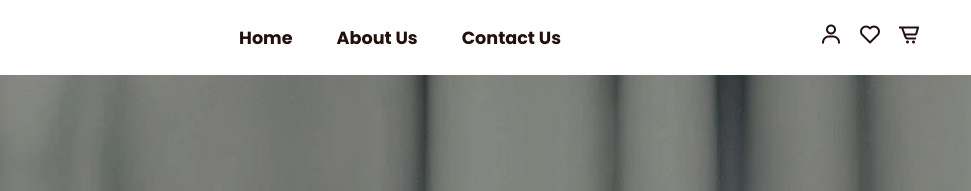
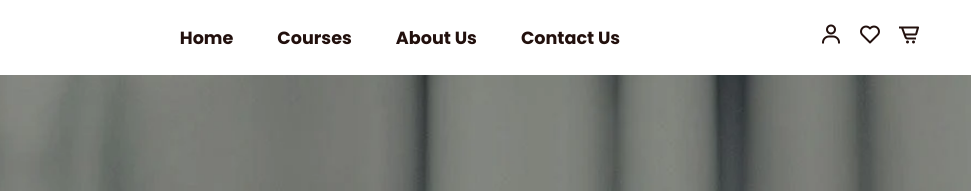
Before and after one commit to prammbhs/CN087, a plain HTML site: page contactus.html in a window 1280 px wide. Shown: the top 191 px of the page, 309-1280 px from the left. Drawn offline with nearby package versions, Linux system fonts and the light colour scheme.

Commit message:
Update contactus.html

```diff
--- a/contactus.html
+++ b/contactus.html
@@ -164,6 +164,7 @@
            </a>
            <ul class="navbar">
             <li><a href="index.html">Home</a></li>
+            <li><a href="#categories">Courses</a></li>
             <li><a href="about.html">About Us</a></li>
             <li><a href="contactus.html">Contact Us</a></li>
            </ul>
```
